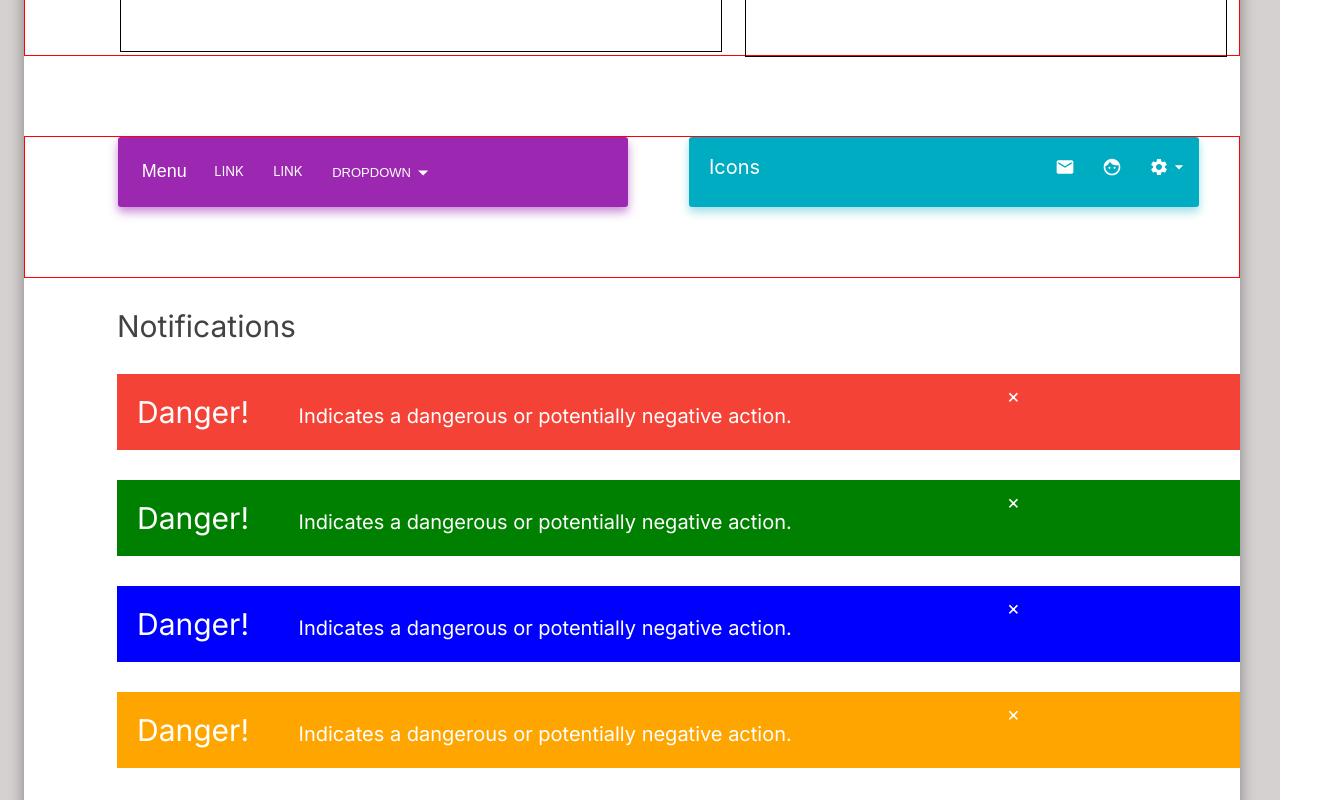
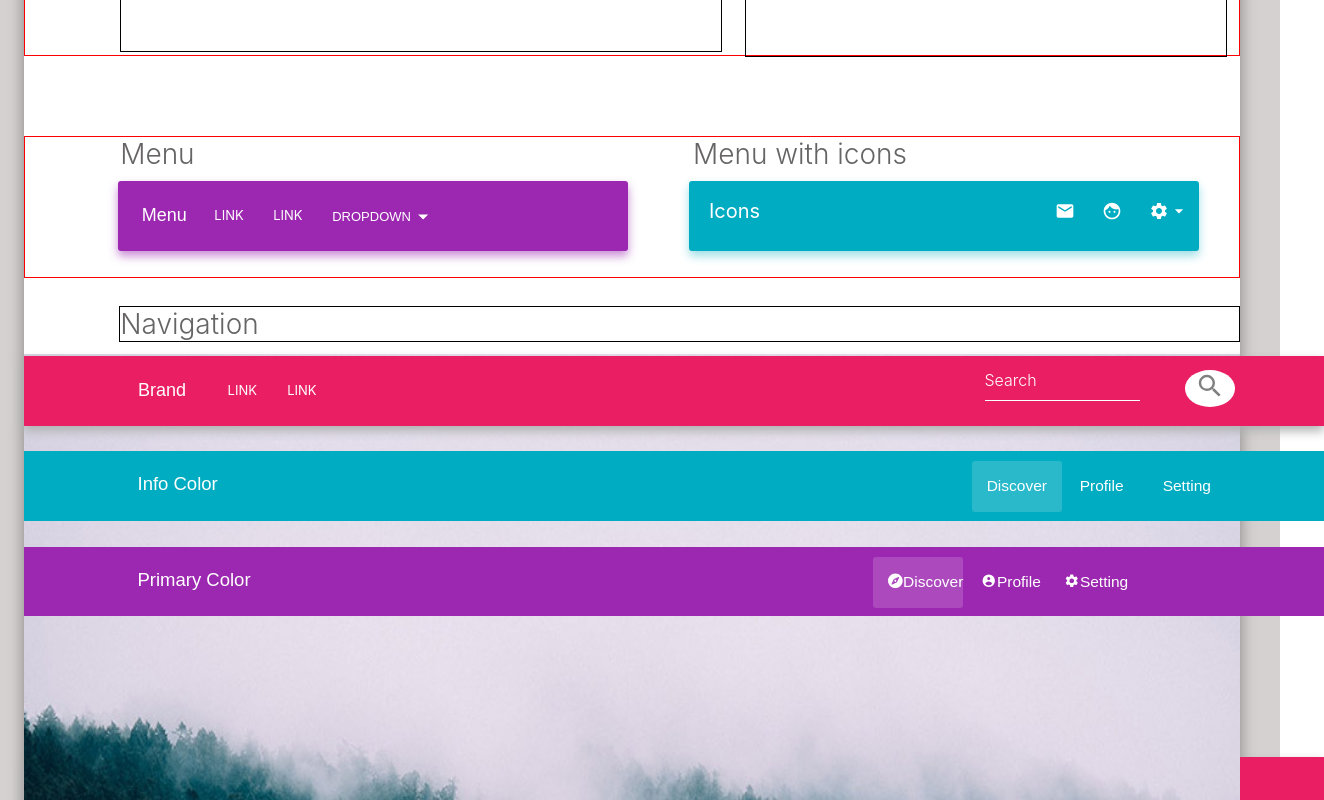
Before and after one commit to luckkalpna/nextjs_material-kit, a React (Create React App) app in the folder nextjs_material-kit/: page / in a window 1280 px wide. Shown: the part 2040-2840 px from the top of the page, 1324 px wide, since content can reach past the window. Built offline with nearby package versions, Linux system fonts and the light colour scheme; a web font is replaced by a local one.

Commit message:
Add Navigations

```diff
--- a/nextjs_material-kit/src/App.css
+++ b/nextjs_material-kit/src/App.css
@@ -2,7 +2,7 @@
   @import url('https://fonts.googleapis.com/css2?family=Baloo+Bhai+2&family=Baloo+Bhaina+2:wght@500&family=Combo&family=Montserrat:ital,wght@0,100;0,300;0,400;0,700;1,300;1,400&family=Roboto:wght@300;700&display=swap');
 
 .App-header {
-  height: 1400vh;
+  height: 1800vh;
   background-color: rgb(214, 209, 209);
   display: flex;
   flex-direction: column;
@@ -13,7 +13,7 @@
   margin-left: 1.5em;
   margin-top: -13em;
   width: 95vw;
-  height: 1233.5vh;
+  height: 1700vh;
   background-color: white;
   box-shadow: 0 8px 15px 0 #5151519f;
   border: 1px white;
@@ -907,6 +907,15 @@ input:checked + .slidert:before {
   border: 1px solid red;
   height: 140px;
 }
+.menu-icon-txt{
+  display: flex;
+  color: rgb(102, 100, 100);
+  font-weight: 350;
+  margin-left: 3.4em;
+  margin-bottom: 10px;
+  width: 80%;
+  font-size: 28px;
+}
 .navbar {
   margin-left: 5.8em;
   height: 70px;
@@ -1002,6 +1011,9 @@ input:checked + .slidert:before {
   padding-top: 5px;
 }
 
+.menuwithicon-txt{
+  margin-left: 17.8em;
+}
 .menuwithicon{
   display: flex;
   background-color: #00acc1;
@@ -1084,6 +1096,229 @@ input:checked + .slidert:before {
   padding-bottom: 5px;
   padding-top: 5px;
 }
+
+/* ----------------------- Navigation background image ------------------ */
+
+.nav-image-container{
+  border: 1px solid black;
+  margin-top: 1em;
+  color: rgb(102, 100, 100);
+  font-weight: 350;
+  margin-left: 3.4em;
+  margin-bottom: 12px;
+  font-size: 28px;
+}
+.nav-background-image{
+  height: 800px;
+  width: 100%;
+}
+.search-nav-container{
+  display: flex;
+  width: 1300px;
+  height: 70px;
+  background-color: #e91e63;
+  box-shadow: 0 5px 10px 0 rgb(177, 177, 177);
+  margin-top: -401px;
+}
+.brand-btn{
+  margin-left: 3em;
+  padding-right: 10px;
+  background-color: #e91e63;
+  text-align: center;
+  color: white;
+  border: none;
+  text-decoration: none;
+  font-size: 18px;
+  font-weight: 300;
+}
+.brand-btn-link{
+  text-decoration: none;
+  height: 30px;
+  width: 40px;
+  text-align: center;
+  padding-top: 9px;
+  padding-left: 15px;
+  font-size: 13px;
+  margin-right: .1em;
+  margin-left: .5em;
+  margin-top: 1.3em;
+}
+.search-container{
+  width: 30%;
+  display: flex;
+  margin-left: 40em;
+}
+.search-bar{
+  margin-top: 1.5em;
+  position: relative;
+}
+.search-bar input{
+  width: 75%;
+  margin-left: 1.5em;
+  background: transparent;
+  border: none;
+  outline: none;
+  border-bottom: 1px solid white;
+}
+.search-bar label{
+  position: absolute;
+  top: 0;
+  left: 1.2em;
+  color: white;
+  font-size: 16px;
+  font-weight: 300;
+  pointer-events: none;
+  transform: translateY(30px);
+  transition: all 400ms ease-in-out;
+}
+.search-bar input:focus, .search-bar input:valid{
+  border-bottom-color: 1px solid white;
+}
+.search-bar input:valid + label,
+.search-bar input:focus + label{
+  color: white;
+  font-size: 16px;
+  transform: translateY(-10px);
+}
+.search-btn{
+  position: absolute;
+  border: none;
+  background-color: white;
+  color: grey;
+  margin-left: 1.5em;
+  width: 25%;
+  height: 175%;
+  margin-top: -10px;
+  border-radius: 50%;
+  font-size: 30px;
+}
+
+.info-nav-container{
+  display: flex;
+  width: 1300px;
+  height: 70px;
+  margin-top: -23.5em;
+}
+.info-txt{
+  display: flex;
+  width: 100%;
+  border: none;
+  background-color: #00acc1;
+}
+.info-btn-txt{
+  margin-left: 5em;
+  padding-left: 15px;
+  margin-top: 21px;
+  background-color: #00acc1;
+  text-decoration: none;
+  font-size: 18.5px;
+  font-weight: 300;
+  width: 7%;
+}
+.discover-txt{
+  margin-left: 48em;
+  background-color: rgba(255, 255, 255, 0.161);
+  border-radius: 3px;
+  height: 35px;
+  width: 75px;
+  padding-left: 15px;
+  padding-top: 16px;
+  margin-top: 9px;
+  text-decoration: none;
+  font-size: 15.5px;
+}
+.profile-txt{
+  margin-left: 1px;
+  margin-top: 9px;
+  text-decoration: none;
+  font-size: 15.5px;
+  height: 35px;
+  width: 65px;
+  padding-left: 17px;
+  padding-top: 16px;
+}
+.profile-txt:hover{
+  background-color: rgba(255, 255, 255, 0.161);
+  border-radius: 3px;
+}
+.setting-txt{
+  margin-left: 1px;
+  margin-top: 9px;
+  text-decoration: none;
+  font-size: 15.5px;
+  height: 35px;
+  width: 65px;
+  padding-left: 17px;
+  padding-top: 16px;
+}
+.setting-txt:hover{
+  background-color: rgba(255, 255, 255, 0.161);
+  border-radius: 3px;
+}
+
+.primary-nav-container{
+  display: flex;
+  width: 1300px;
+  height: 95px;
+}
+.primary-txt{
+  margin-top: 2em;
+  display: flex;
+  width: 100%;
+  border: none;
+  background-color: #9c27b0;
+}
+.primary-btn-txt{
+  margin-left: 5em;
+  padding-left: 15px;
+  margin-top: 21px;
+  background-color: #9c27b0;
+  text-decoration: none;
+  font-size: 18.5px;
+  font-weight: 300;
+  width: 9%;
+}
+.primary-discover-txt{
+  margin-left: 40em;
+  background-color: rgba(255, 255, 255, 0.161);
+  border-radius: 3px;
+  height: 35px;
+  width: 75px;
+  padding-left: 15px;
+  padding-top: 16px;
+  margin-top: 9px;
+  text-decoration: none;
+  font-size: 15.5px;
+}
+.primary-profile-txt{
+  margin-left: 1px;
+  margin-top: 9px;
+  text-decoration: none;
+  font-size: 15.5px;
+  height: 35px;
+  width: 65px;
+  padding-left: 17px;
+  padding-top: 16px;
+}
+.primary-profile-txt:hover{
+  background-color: rgba(255, 255, 255, 0.161);
+  border-radius: 3px;
+}
+.primary-setting-txt{
+  margin-left: 1px;
+  margin-top: 9px;
+  text-decoration: none;
+  font-size: 15.5px;
+  height: 35px;
+  width: 65px;
+  padding-left: 17px;
+  padding-top: 16px;
+}
+.primary-setting-txt:hover{
+  background-color: rgba(255, 255, 255, 0.161);
+  border-radius: 3px;
+}
+
 
 /* --------------------------- NOTIFICATIONS -------------------------- */
 
--- a/nextjs_material-kit/src/App.js
+++ b/nextjs_material-kit/src/App.js
@@ -1,10 +1,20 @@
 import React from "react";
 import "./App.css";
 import Navbar from "./Navbar";
-import {FaCopy, FaFacebookSquare, FaGithub, FaGooglePlusG, FaHeart, FaTwitter,  FaUserFriends,
+import {
+	FaCopy,
+	FaFacebookSquare,
+	FaGithub,
+	FaGooglePlusG,
+	FaHeart,
+	FaTwitter,
+	FaUserFriends,
 } from "react-icons/fa";
-import {MdEmail, MdLock, MdOutlineCopyright,} from "react-icons/md";
+import { MdEmail, MdLock, MdOutlineCopyright } from "react-icons/md";
 import Navbarwithicons from "./components/Navbarwithicons";
+import Searchnavbar from "./components/Searchnavbar";
+import Infonavbar from "./components/Infonavbar";
+import Primarynavbar from "./components/Primarynavbar";
 
 function App() {
 	return (
@@ -282,11 +292,30 @@ function App() {
 					{/* -------------------------- SMALL NOTIFICATIONS -------------------------- */}
 
 					<div className="menu-icon">
+            <div className="menu-icon-txt">Menu
+            <div className="menuwithicon-txt">Menu with icons</div>
+            </div>
 						<Navbar />
 						<div className="menuwithicon">
-              <Navbarwithicons />
+							<Navbarwithicons />
+						</div>
+					</div>
+
+          {/* ----------------------- Navigation background image ------------------ */}
+
+          <div className="nav-image-container">Navigation</div>
+          <div className="nav-background-image">
+            <img src="./navigation-background-image.jpg" alt="image"  className="nav-background-image" />
+            <div className="search-nav-container">
+              <Searchnavbar />
             </div>
-					</div>
+            <div className="nav-info-container">
+              <Infonavbar />
+            </div>
+            <div className="primary-info-container">
+              <Primarynavbar />
+            </div>
+          </div>
 
 					{/* -------------------------- NOTIFIACATIONS ------------------------- */}
 
--- /dev/null
+++ b/nextjs_material-kit/src/components/Infonavbar.js
@@ -0,0 +1,26 @@
+import React from 'react'
+
+function Infonavbar() {
+return (
+    <div>
+        <div className="info-nav-container">
+        <button className="info-txt">
+					<a href="#" className="info-btn-txt">
+						Info Color
+					</a>
+					<a href="#" className="discover-txt">
+						Discover
+					</a>
+					<a href="#" className="profile-txt">
+						Profile
+					</a>
+					<a href="#" className="setting-txt">
+						Setting
+					</a>
+				</button>
+        </div>
+    </div>
+)
+}
+
+export default Infonavbar
--- /dev/null
+++ b/nextjs_material-kit/src/components/Primarynavbar.js
@@ -0,0 +1,32 @@
+import React from 'react'
+import { FaCompass } from 'react-icons/fa'
+import { HiUserCircle } from "react-icons/hi";
+import { MdSettings } from 'react-icons/md';
+
+function Primarynavbar() {
+return (
+    <div>
+      <div className="primary-nav-container">
+        <button className="primary-txt">
+					<a href="#" className="primary-btn-txt">
+						Primary Color
+					</a>
+					<a href="#" className="primary-discover-txt">
+            <FaCompass className='primary-discover-icon'/>
+						Discover
+					</a>
+					<a href="#" className="primary-profile-txt">
+            <HiUserCircle className='primary-profile-icon'/>
+						Profile
+					</a>
+					<a href="#" className="primary-setting-txt">
+            <MdSettings className='primary-setting-icon'/>
+						Setting
+					</a>
+				</button>
+        </div>
+    </div>
+)
+}
+
+export default Primarynavbar
--- /dev/null
+++ b/nextjs_material-kit/src/components/Searchnavbar.js
@@ -0,0 +1,35 @@
+import React from "react";
+import { MdSearch } from "react-icons/md";
+
+function Searchnavbar() {
+	return (
+		<div>
+			<div className="search-nav-container">
+				<button className="brand-btn">
+					<a href="#" className="brand-btn">
+						Brand
+					</a>
+				</button>
+				<a href="#" className="brand-btn-link">
+					LINK
+				</a>
+				<a href="#" className="brand-btn-link">
+					LINK
+				</a>
+				<div className="search-container">
+					<form action="" >
+            <div className="search-bar">
+            <input type="text" />
+            <label>Search</label>
+            <button className="search-btn">
+							<MdSearch />
+						</button>
+            </div>
+					</form>
+				</div>
+			</div>
+		</div>
+	);
+}
+
+export default Searchnavbar;
```
Also changed, not shown: nextjs_material-kit/public/navigation-background-image.jpg (added).
